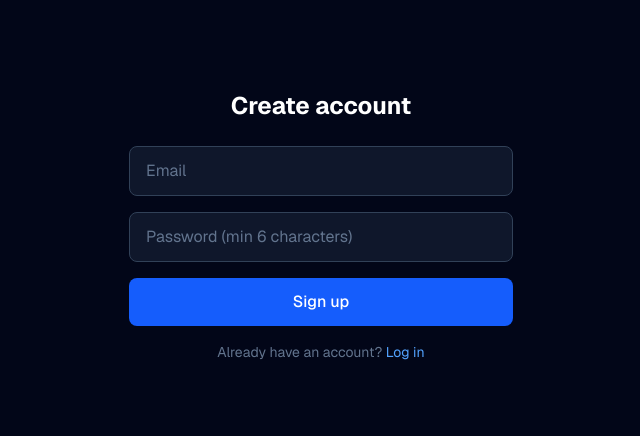
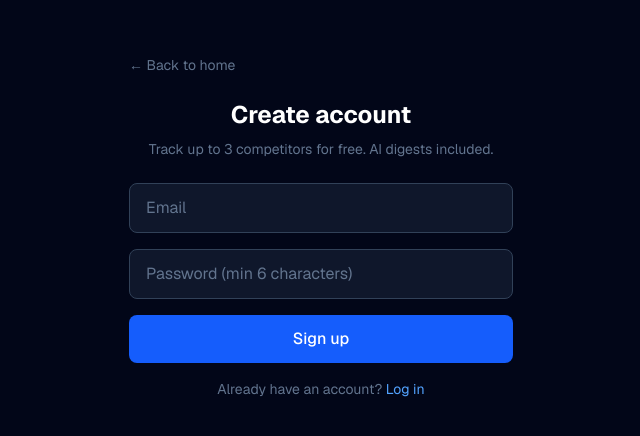
Before and after one commit to airealityproject-ui/watchmarket, a Next.js app: page /signup in a window 1280 px wide. Shown: the part 174-610 px from the top of the page, without its empty margins (319-959 px from the left). Built offline with nearby package versions, Linux system fonts and the light colour scheme.

Commit message:
fix: UX — add nav to signup/login, onboarding message on empty dashboard, value prop on signup

```diff
--- a/src/app/dashboard/page.tsx
+++ b/src/app/dashboard/page.tsx
@@ -79,9 +79,14 @@ export default async function DashboardPage() {
           </div>
 
           {competitors.length === 0 ? (
-            <p className="text-slate-500">
-              No competitors added yet. Add one above.
-            </p>
+            <div className="p-8 rounded-lg bg-slate-900 border border-slate-800 text-center">
+              <h3 className="font-semibold mb-2">Welcome! Let&apos;s track your first competitor.</h3>
+              <p className="text-sm text-slate-400 mb-4">
+                Paste a competitor&apos;s URL above (e.g. their pricing page) and click &quot;Add competitor&quot;.
+                We&apos;ll scan it immediately and start monitoring daily.
+              </p>
+              <p className="text-xs text-slate-600">Free plan: up to 3 competitors with daily AI digests.</p>
+            </div>
           ) : (
             <div className="space-y-4">
               {competitors.map((c) => (
--- a/src/app/login/page.tsx
+++ b/src/app/login/page.tsx
@@ -37,6 +37,7 @@ export default function LoginPage() {
   return (
     <main className="min-h-screen bg-slate-950 text-white flex items-center justify-center px-6">
       <div className="max-w-sm w-full">
+        <a href="/" className="text-sm text-slate-500 hover:text-slate-400 mb-6 inline-block">← Back to home</a>
         <h1 className="text-2xl font-bold mb-6 text-center">Log in</h1>
         <form onSubmit={handleSubmit} className="space-y-4">
           <input
--- a/src/app/signup/page.tsx
+++ b/src/app/signup/page.tsx
@@ -48,7 +48,9 @@ export default function SignupPage() {
   return (
     <main className="min-h-screen bg-slate-950 text-white flex items-center justify-center px-6">
       <div className="max-w-sm w-full">
-        <h1 className="text-2xl font-bold mb-6 text-center">Create account</h1>
+        <a href="/" className="text-sm text-slate-500 hover:text-slate-400 mb-6 inline-block">← Back to home</a>
+        <h1 className="text-2xl font-bold mb-2 text-center">Create account</h1>
+        <p className="text-sm text-slate-500 text-center mb-6">Track up to 3 competitors for free. AI digests included.</p>
         <form onSubmit={handleSubmit} className="space-y-4">
           <input
             type="email"
```
